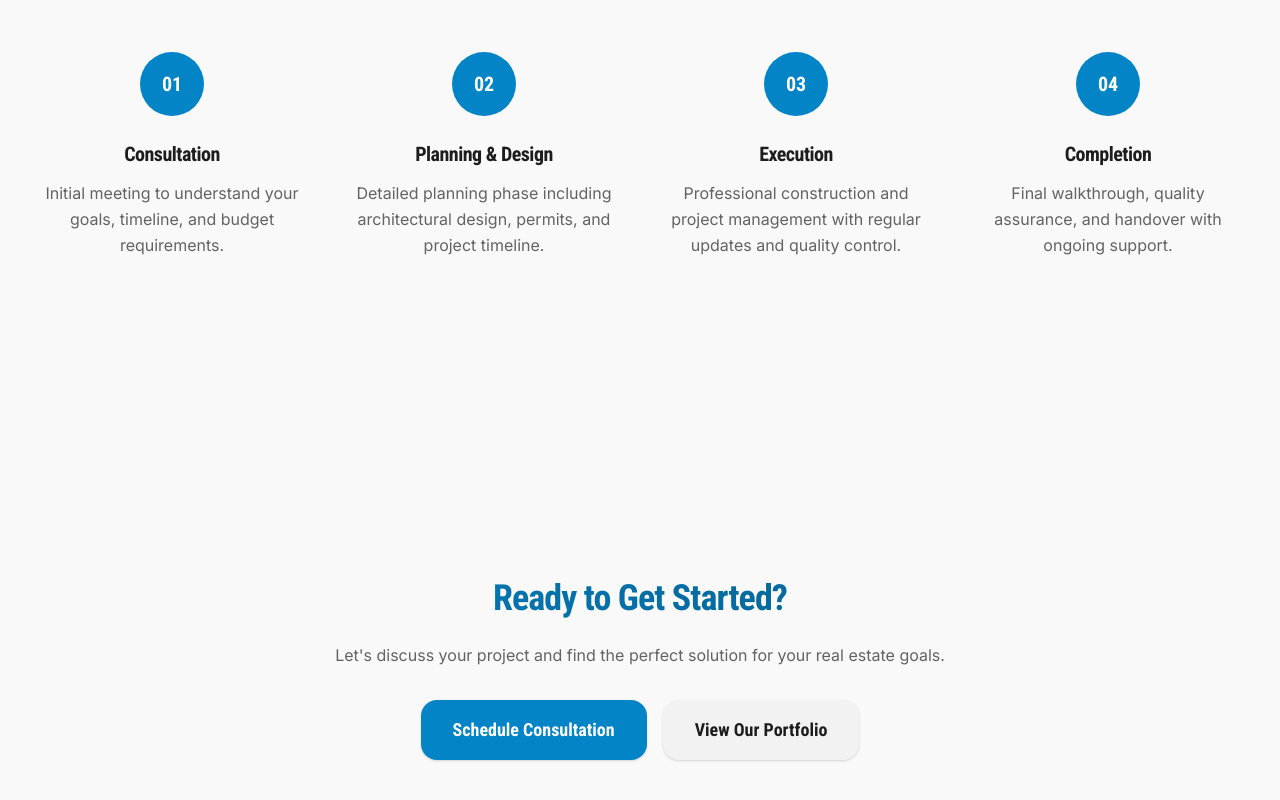
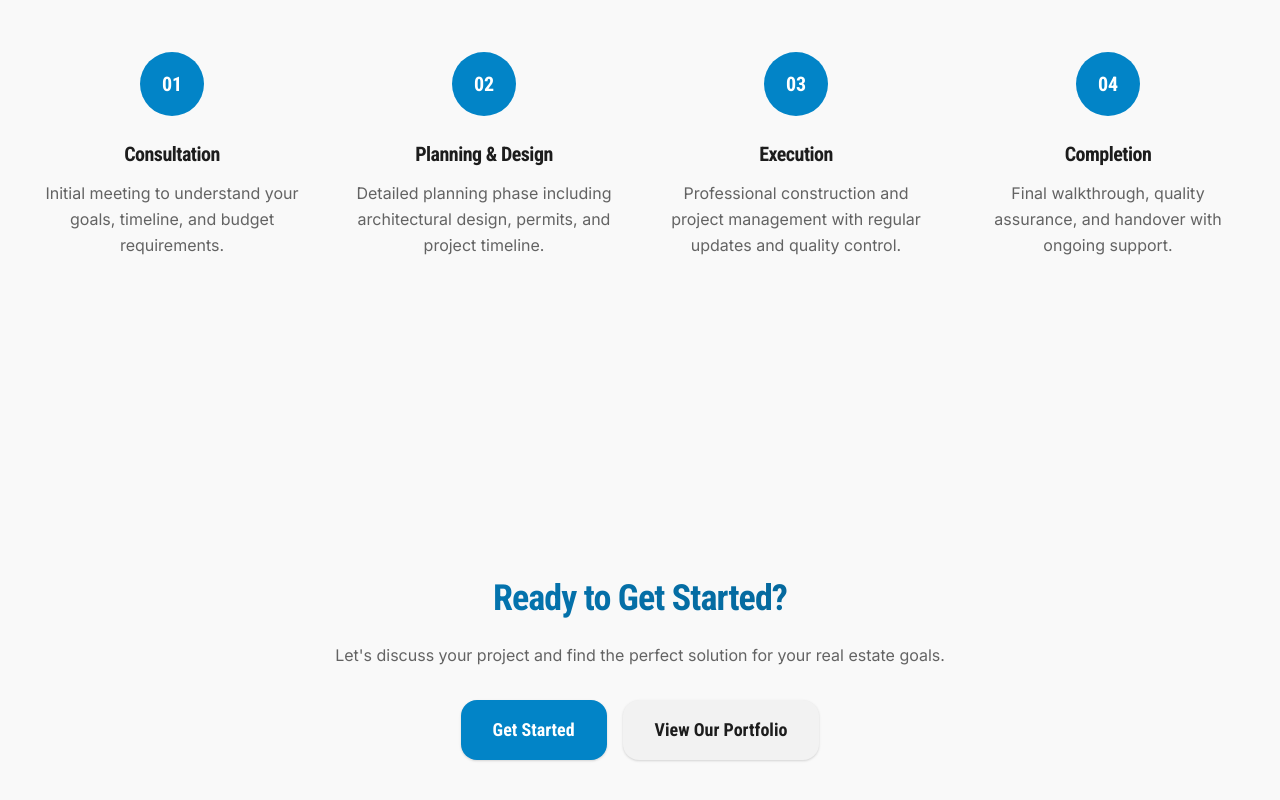
Before and after one commit to Nloperena/Sky-High-Investing, a Next.js app: page /solutions in a window 1280 px wide. Shown: the part 3552-4352 px from the top of the page. Built offline with nearby package versions, Linux system fonts and the light colour scheme.

Commit message:
Connect 'Get Started' button to contact modal in solutions page

```diff
--- a/app/solutions/page.tsx
+++ b/app/solutions/page.tsx
@@ -1,9 +1,10 @@
 'use client';
 
-import React from 'react';
+import React, { useState } from 'react';
 import { motion } from 'framer-motion';
 import { staggerChildren } from '@/lib/animations';
 import { FaHammer, FaHome, FaHandshake, FaCheckCircle, FaUsers, FaChartLine, FaShieldAlt, FaLightbulb } from 'react-icons/fa';
+import { ContactWizard } from '@/components/ContactWizard';
 
 const buildingServices = [
   {
@@ -98,6 +99,8 @@ const processSteps = [
 ];
 
 export default function SolutionsPage() {
+  const [isContactModalOpen, setIsContactModalOpen] = useState(false);
+
   return (
     <div className="space-y-32">
       {/* Hero Section */}
@@ -318,8 +321,11 @@ export default function SolutionsPage() {
             Let's discuss your project and find the perfect solution for your real estate goals.
           </p>
           <div className="flex flex-col sm:flex-row gap-4 justify-center">
-            <button className="apple-button text-lg px-8 py-4">
-              Schedule Consultation
+            <button
+              onClick={() => setIsContactModalOpen(true)}
+              className="apple-button text-lg px-8 py-4"
+            >
+              Get Started
             </button>
             <button className="apple-button-secondary text-lg px-8 py-4">
               View Our Portfolio
@@ -327,6 +333,8 @@ export default function SolutionsPage() {
           </div>
         </div>
       </section>
+
+      <ContactWizard open={isContactModalOpen} onClose={() => setIsContactModalOpen(false)} />
     </div>
   );
 }
```
